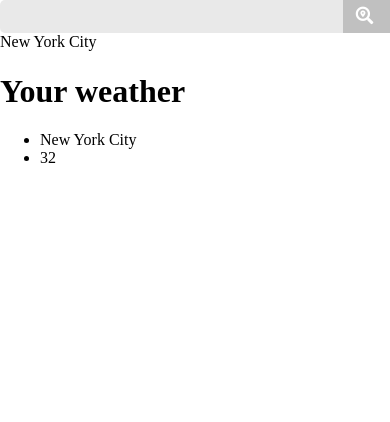
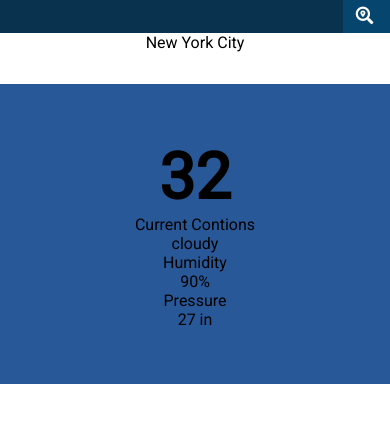
Before and after one commit to Aristotle-P/react-weather-app, a React (Create React App) app: page / in a window 390 px wide. Shown: the top 422 px of the page. Built offline with nearby package versions, Linux system fonts and the light colour scheme.

Commit message:
added more mobile styling

```diff
--- a/public/index.html
+++ b/public/index.html
@@ -15,6 +15,11 @@
       integrity="sha384-UHRtZLI+pbxtHCWp1t77Bi1L4ZtiqrqD80Kn4Z8NTSRyMA2Fd33n5dQ8lWUE00s/"
       crossorigin="anonymous"
     />
+    <link
+      href="https://fonts.googleapis.com/css?family=Roboto"
+      rel="stylesheet"
+    />
+
     <title>React App</title>
   </head>
   <body>
--- a/src/App.css
+++ b/src/App.css
@@ -15,8 +15,8 @@
 
 .search {
   border: none;
-  border-radius: 5px 0px 0px 5px;
-  background: #e9e9e9;
+  /* border-radius: 5px 0px 0px 5px; */
+  background: rgb(8, 50, 78);
   overflow: hidden;
   text-overflow: ellipsis;
   white-space: nowrap;
@@ -35,9 +35,47 @@
   font-size: 1.1em;
   letter-spacing: 0.2em;
   text-transform: uppercase;
-  background: silver;
+  background: rgb(6, 69, 110);
   color: white;
   border: none;
   padding: 0.35em 0.75em;
   cursor: pointer;
 }
+
+.city-container {
+  display: flex;
+}
+
+.city {
+  margin: auto;
+  font-family: 'Roboto', sans-serif;
+}
+
+.wrapper {
+  display: flex;
+  flex-direction: column;
+  align-items: center;
+  justify-content: center;
+  margin-top: 2em;
+  background: rgb(40, 88, 151);
+  height: 300px;
+}
+
+.add-weather {
+  display: flex;
+  flex-direction: column;
+  align-items: center;
+  list-style-type: none;
+  padding: 0;
+  margin: 0;
+  font-family: 'Roboto', sans-serif;
+  font-size: 1em;
+}
+
+.tempature {
+  justify-self: flex-start;
+  padding: 0;
+  margin: 0;
+  font-family: 'Roboto', sans-serif;
+  font-size: 4em;
+}
--- a/src/components/Location.js
+++ b/src/components/Location.js
@@ -19,7 +19,9 @@
             <span className="fas fa-search-location" />
           </button>
         </form>
-        {location[0].city}
+        <div className="city-container">
+          <p className="city">{location[0].city}</p>
+        </div>
       </div>
     );
   }
--- a/src/components/Weather.js
+++ b/src/components/Weather.js
@@ -13,11 +13,17 @@
 
     return (
       <div>
-        <h1>Your weather</h1>
-        <ul>
-          <li>{weather[0].city}</li>
-          <li>{weather[0].temp}</li>
-        </ul>
+        <div className="wrapper">
+          <h3 className="tempature">{weather[0].temp}</h3>
+          <ul className="add-weather">
+            <li>Current Contions</li>
+            <li>{weather[0].weather}</li>
+            <li>Humidity</li>
+            <li>{weather[0].humidity}</li>
+            <li>Pressure</li>
+            <li>{weather[0].pressure}</li>
+          </ul>
+        </div>
       </div>
     );
   }
--- a/src/reducers/weatherReducer.js
+++ b/src/reducers/weatherReducer.js
@@ -3,9 +3,10 @@
 const initialState = {
   currentWeather: [
     {
-      city: 'New York City',
-      state: 'New York',
-      temp: 32
+      temp: 32,
+      weather: 'cloudy',
+      humidity: '90%',
+      pressure: '27 in'
     }
   ]
 };
```
